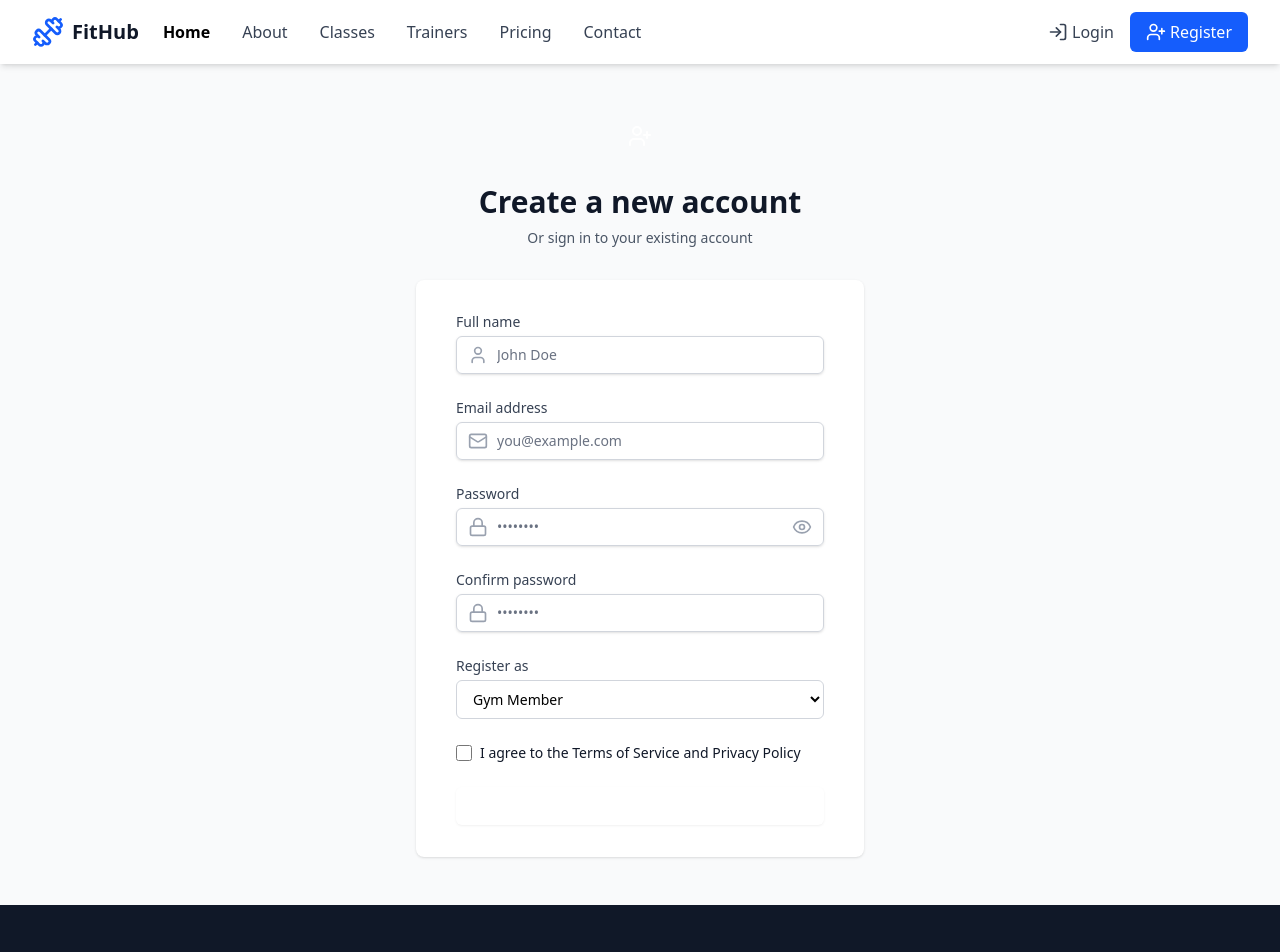
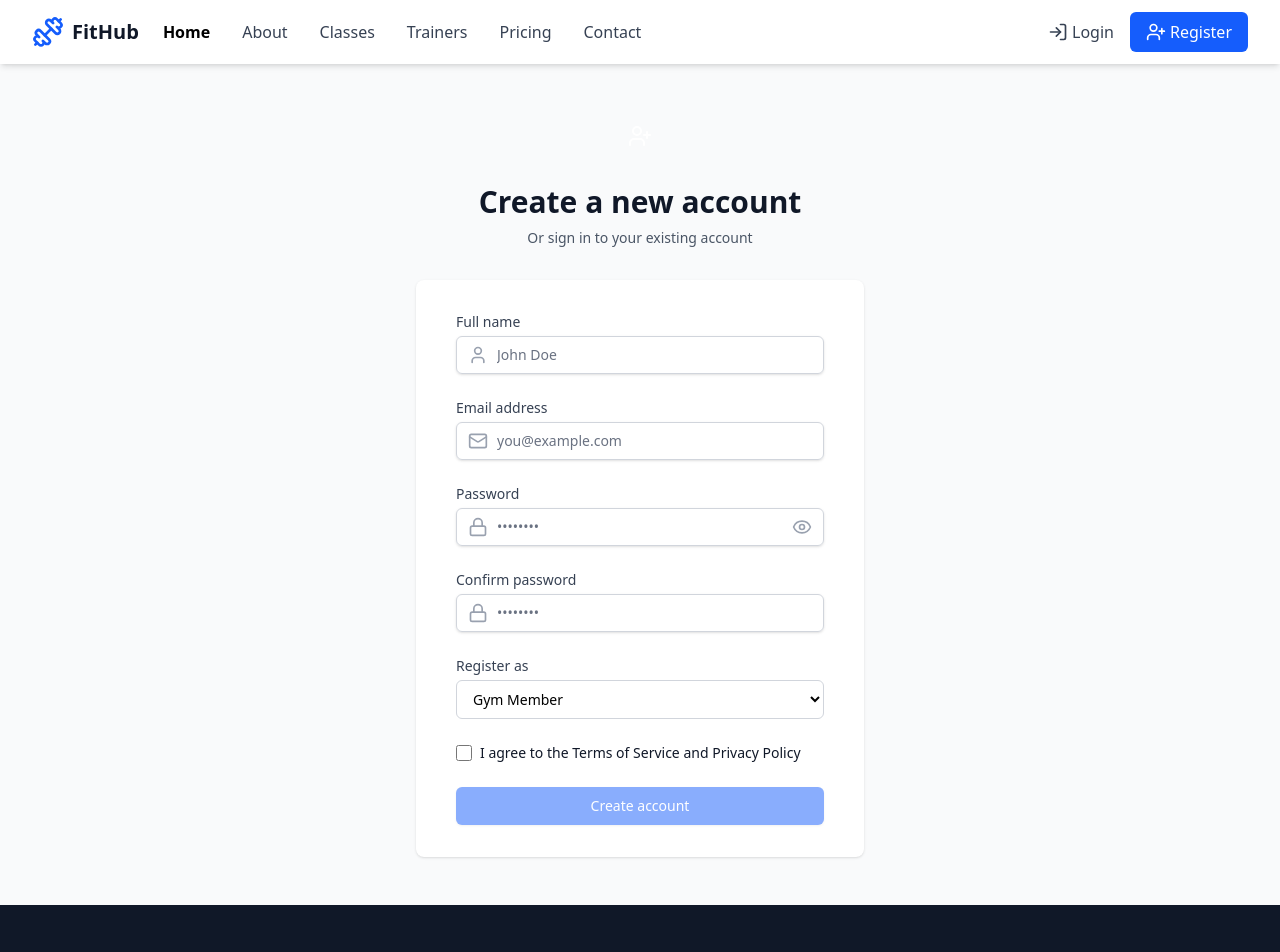
Before and after one commit to Muhammadomer902/GymManagementSystem_FullStack_Website, a Next.js app: page /register in a window 1280 px wide. Shown: the top 952 px of the page. Built offline with nearby package versions, Linux system fonts and the light colour scheme.

Commit message:
Register Page

```diff
--- a/src/app/register/page.tsx
+++ b/src/app/register/page.tsx
@@ -202,7 +202,7 @@
               <button
                 type="submit"
                 disabled={isLoading || !agreeTerms}
-                className="w-full flex justify-center py-2 px-4 border border-transparent rounded-md shadow-sm text-sm font-medium text-white bg-primary hover:bg-primary-dark focus:outline-none focus:ring-2 focus:ring-offset-2 focus:ring-primary disabled:opacity-50 disabled:cursor-not-allowed"
+                className="w-full flex justify-center py-2 px-4 border border-transparent rounded-md shadow-sm text-sm font-medium text-white bg-blue-600 hover:bg-blue-700 focus:outline-none focus:ring-2 focus:ring-offset-2 focus:ring-blue-500 disabled:opacity-50 disabled:cursor-not-allowed"
               >
                 {isLoading ? (
                   <svg
```
